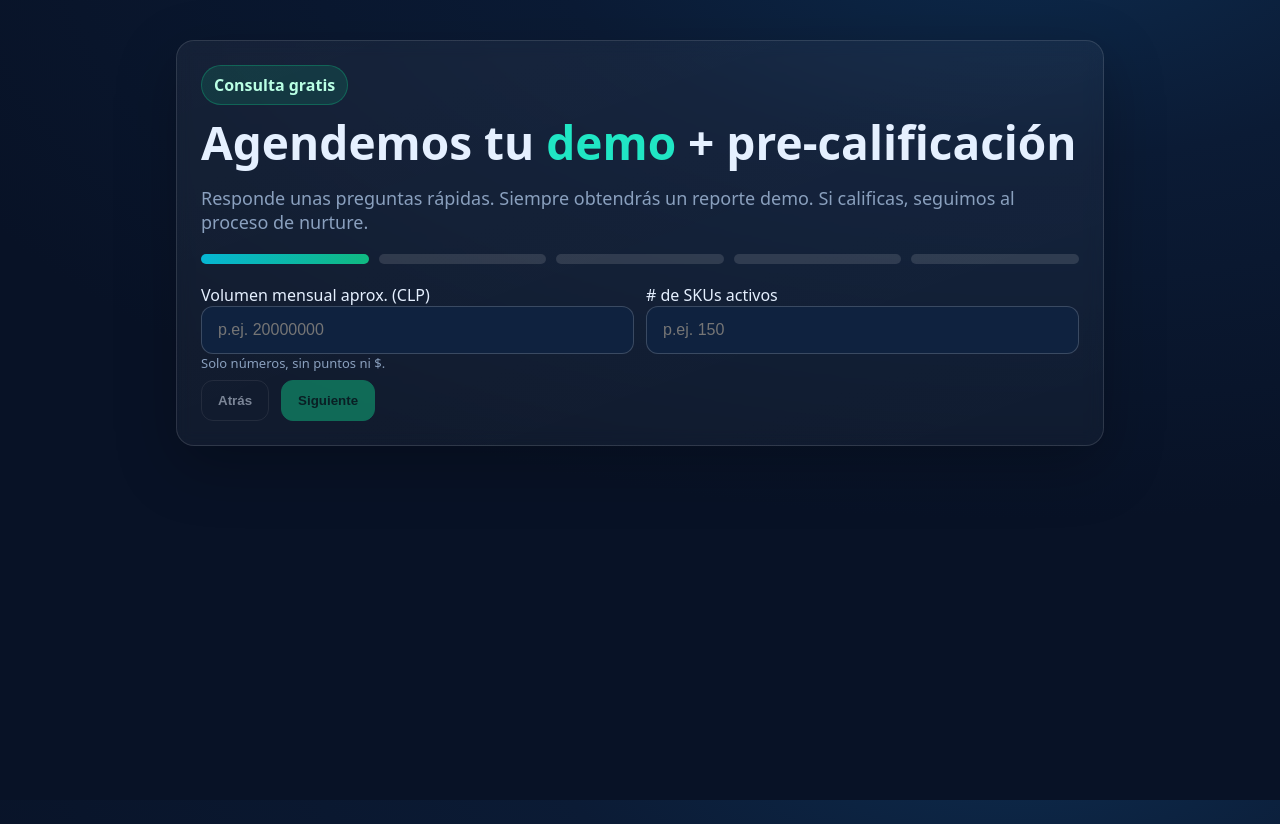
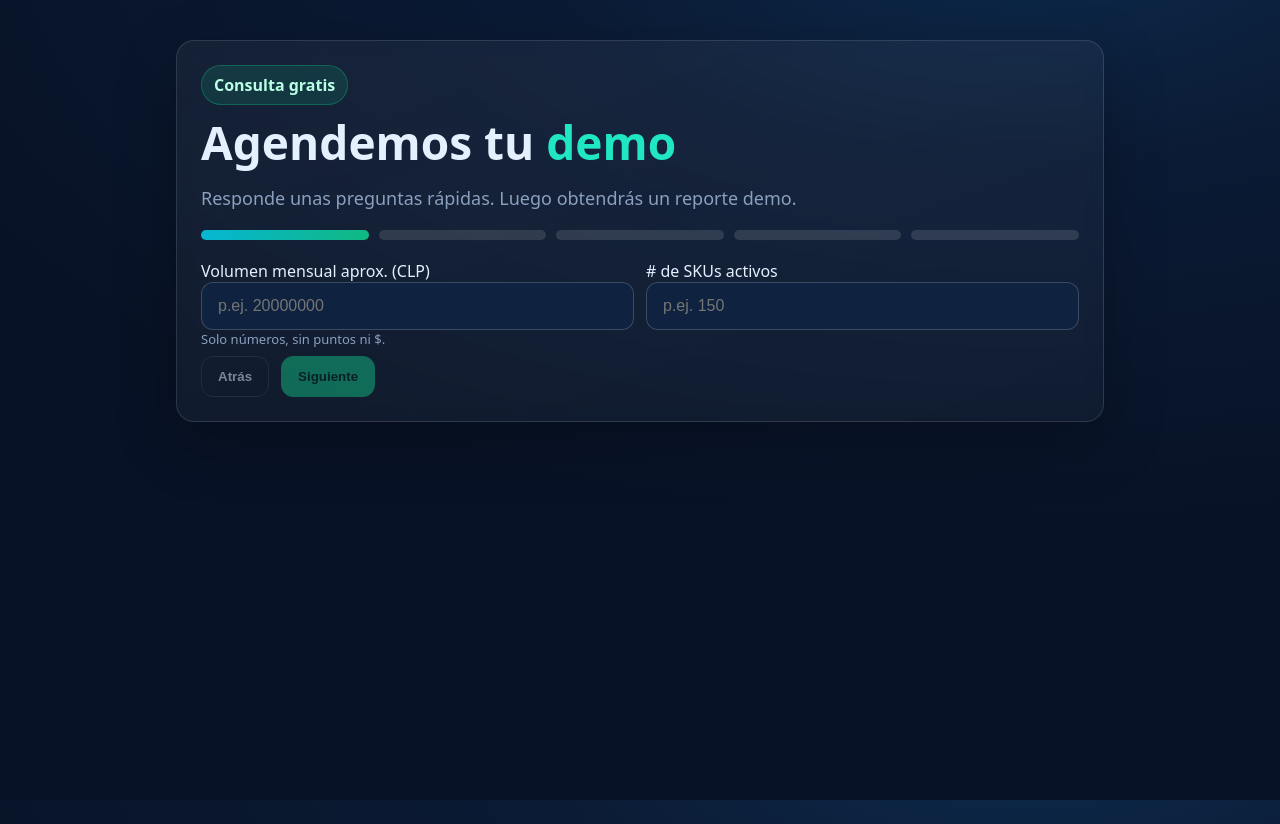
Before and after one commit to dterr15/cloudflare-procure-x-intelligence, a React (Vite) app in the folder apps/consulta-gratis/: page / in a window 1280 px wide. Built offline with nearby package versions, Linux system fonts and the light colour scheme.

Commit message:
Update App.tsx

```diff
--- a/apps/consulta-gratis/src/App.tsx
+++ b/apps/consulta-gratis/src/App.tsx
@@ -65,11 +65,10 @@ export default function App() {
       <div className="card">
         <span className="badge">Consulta gratis</span>
         <h1 className="h1">
-          Agendemos tu <span style={{ color: "#20e6c4" }}>demo</span> + pre-calificación
+          Agendemos tu <span style={{ color: "#20e6c4" }}>demo</span>
         </h1>
         <p className="sub">
-          Responde unas preguntas rápidas. Siempre obtendrás un reporte demo. Si calificas,
-          seguimos al proceso de nurture.
+          Responde unas preguntas rápidas. Luego obtendrás un reporte demo.
         </p>
 
         {/* Progreso simple */}
```
